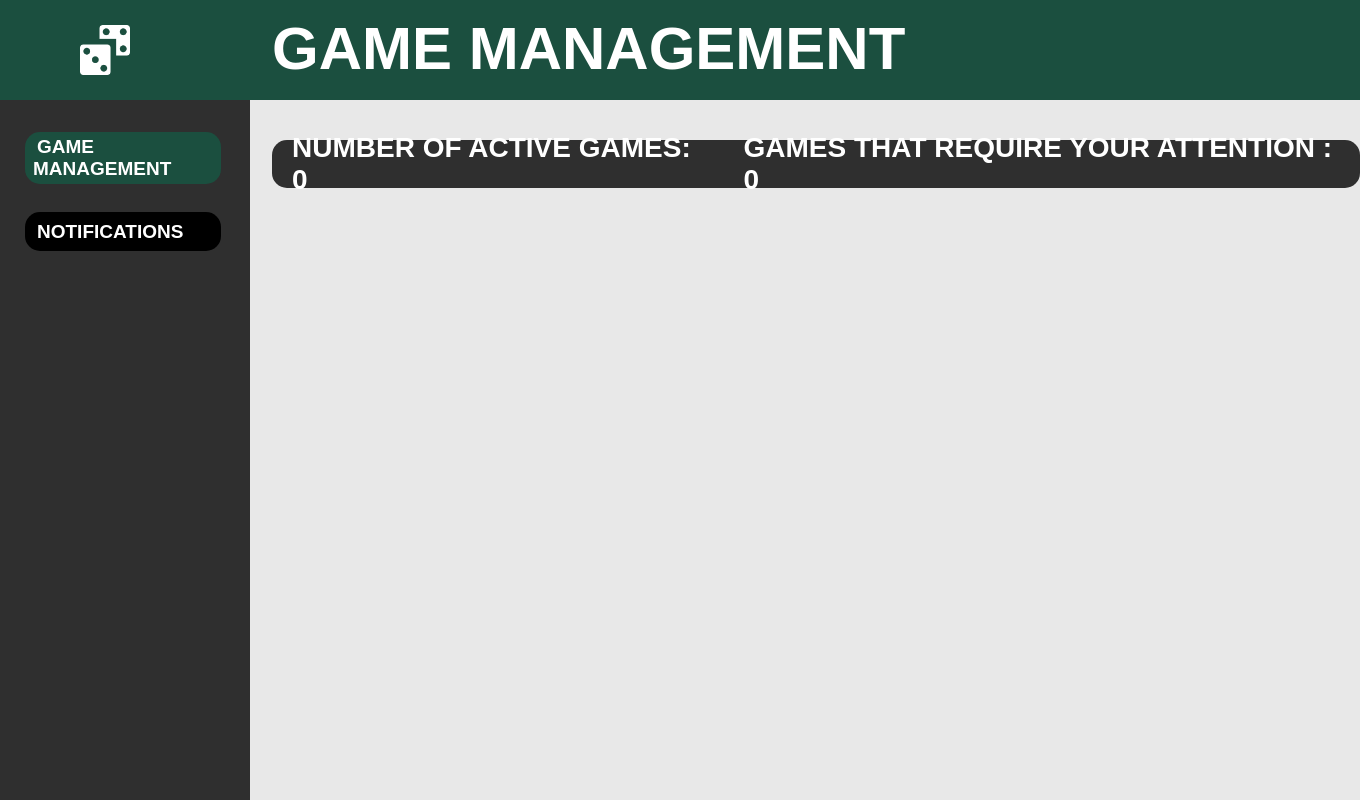
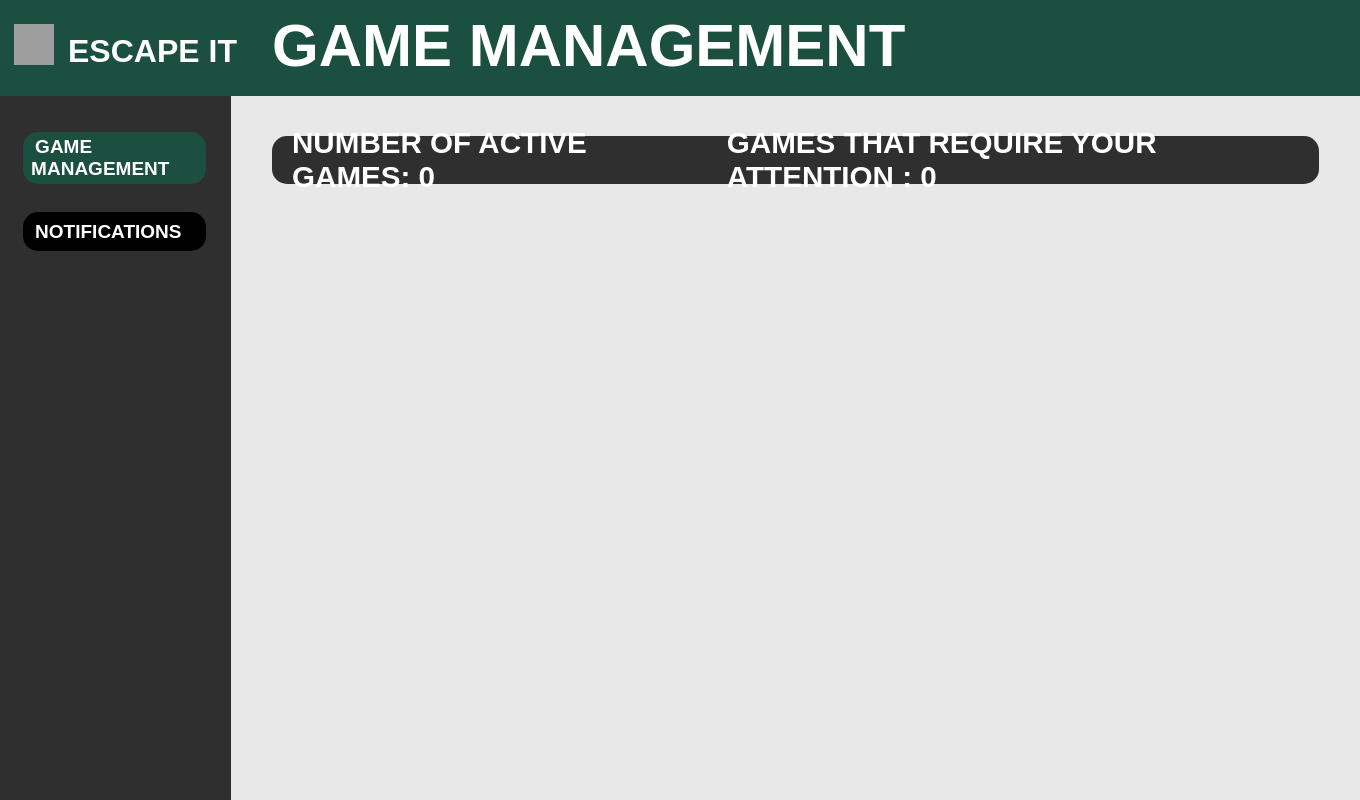
Before and after one commit to eryk-poradecki/TP_Escape_IT, a Django app: page / in a window 1360 px wide. Run offline with Django 4.2, Linux system fonts and the light colour scheme; data that the repository does not hold is empty; some web fonts are replaced; grey boxes are pictures that could not be loaded.

Commit message:
final css fixes

```diff
--- a/Escape_IT/game_master/static/css/navbar-style.css
+++ b/Escape_IT/game_master/static/css/navbar-style.css
@@ -5,7 +5,7 @@
     list-style-type: none;
     margin: 0;
     padding: 0;
-    width: 250px; /* Adjust the width as needed */
+    width: 17vw; /* Adjust the width as needed */
     height: auto; /* Set the height to 100% */
     background-color: #2F2F2F;
     position: fixed;
--- a/Escape_IT/game_master/static/css/style.css
+++ b/Escape_IT/game_master/static/css/style.css
@@ -14,28 +14,25 @@ body {
   display: flex;
   flex-direction: column;
   align-items: center;
-  margin-left: 18%;
-  margin-right: 4%;
-  width: auto;
+  margin-left: 20vw;
+  margin-right: 2vw;
 }
 
 .active-games {
-  margin-top: 140px;
-  width: auto;
-  min-width: 136vh;
+  margin-top: 17vh;
+  width: 77vw;
   height: 6vh;
   display: flex;
   justify-content: space-between;
   align-items: center;
   background-color: #2f2f2f;
   border-radius: 15px;
-  margin-left: 5%;
   margin-bottom: 4vh;
 }
 
 .active-games p{
   color: white;
-  font-size: 28px;
+  font-size: 3.7vh;
   font-weight: 700;
   text-transform: uppercase;
   padding: 20px;
@@ -46,11 +43,10 @@ body {
   display: grid;
   grid-template-columns: 1fr 1fr;
   grid-template-rows: 1fr 1fr;
-  grid-column-gap: 4%;
-  row-gap: 10%;
+  grid-column-gap: 3vw;
+  row-gap: 5vh;
   place-items: center;
-  width: 90%;
-  margin-right: 5%;
+  /* margin-left: 4vw; */
 }
 
 .room{
@@ -59,7 +55,7 @@ body {
   box-shadow: 0px 5px 15px 0px rgba(0, 0, 0, 0.25);
   border-radius: 25px;
   height: 27vh;
-  width: 65.5vh;
+  width: 37vw;
   place-items: center;
   display: grid;
   justify-content: center;
@@ -76,12 +72,12 @@ body {
 }
 
 .notification-room{
-  background-color: rgba(232, 83, 36, 0.8);
+  background-color: #e85324cc;
 }
 
 .photo{
   border-radius: 18px;
-  width: 34vh;
+  width: 19vw;
   height: 22vh;
   display: flex;
   align-items: center;
@@ -101,7 +97,7 @@ body {
 }
 
 .room-text{
-  font-size: 110%;
+  font-size: 2vh;
   align-items: center;
   justify-content: center;
   text-transform: uppercase;
@@ -128,6 +124,7 @@ body {
   justify-content: center;
   font-weight: 800;
   padding: 0 0 5% 0;
+  font-size: 2.5vh;
 }
 
 .room-panel-button-inactive{
@@ -142,6 +139,7 @@ body {
   justify-content: center;
   font-weight: 800;
   padding: 0 0 5% 0;
+  font-size: 2.5vh;
 }
 
 .room-panel-button-notification{
@@ -156,6 +154,7 @@ body {
   justify-content: center;
   font-weight: 800;
   padding: 0 0 5% 0;
+  font-size: 2.5vh;
 }
 
 .room a{
--- a/Escape_IT/game_master/static/css/top-bar-style.css
+++ b/Escape_IT/game_master/static/css/top-bar-style.css
@@ -1,28 +1,39 @@
 @import url('https://fonts.googleapis.com/css2?family=Anek+Latin:wght@100;200;300;400;500;600;700;800&display=swap');
 
 .top-bar {
-    height: 100px;
-    width: 100%;
+    height: 12vh;
+    width: 100vw;
     background-color: #1B4F3F;
     align-items: center;
-    justify-content: center;
+    display: grid;
+    grid-template-columns: 24% 80%;
     color: white;
     overflow: hidden;
     position: fixed;
 }
+.team-name{
+    display: flex;
+    /* justify-content: space-between; */
+}
 
 .logo {
     position: absolute;
-    left: 50px;
-    height: 50px;
-    width: 50px;
+    height: 2vh;
+    width: 2vw;
     top: 25%;
-    margin-left: 30px;
+    width: 3vw;
+    height: 3vw;
+    margin-left: 1vw;
+}
+
+.team-name h1{
+    height: 4vw;
+    margin-left: 5vw;
 }
 
 .page-title {
     position: relative;
-    left: 20%;
+    text-indent: -5%;
     font-size: 60px;
     font-family: 'Anek Latin', sans-serif;
     display: block;
--- a/Escape_IT/game_master/templates/game_master/top-bar.html
+++ b/Escape_IT/game_master/templates/game_master/top-bar.html
@@ -2,7 +2,11 @@
 
 <link rel="stylesheet" href="{% static 'css/top-bar-style.css' %}">
 <div class="top-bar">
-    <img src="{% static 'img/Dice.png' %}" alt="logo" class="logo"/>
+    <div class="team-name">
+        <img src="{% static 'img/dices.svgz' %}" alt="logo" class="logo"/>
+        <h1>ESCAPE IT</h1>
+    </div>
+
     <h1 class="page-title"> GAME MANAGEMENT </h1>
 
 </div>
--- a/Escape_IT/game_master/views.py
+++ b/Escape_IT/game_master/views.py
@@ -34,11 +34,19 @@ def home(request):
 
 
 def notifications(request):
+    rooms = Room.objects.all()
+    rooms_decorated = []
+    for room in rooms:
+        rooms_decorated.append({
+            'room': room,
+        })
+
     context = {
-        'rooms': Room.objects.all(),
+        'rooms': rooms_decorated,
         'active_page': 'notifications',
         'title': 'Escape IT Notifications',
         'notifications': Notification.objects.all().order_by('-date_time')[:10],
+        'current_game': Game.objects.filter(room=room).filter(start_date_time__lte=datetime.now()).filter(end_date_time__gte=datetime.now()),
     }
     return render(request, 'game_master/notifications.html', context)
 
```
Also changed, not shown: Escape_IT/game_master/static/css/notifications-style.css (+35 -12 lines), Escape_IT/game_master/static/css/room-panel-style.css (+9 -8 lines), Escape_IT/game_master/templates/game_master/notifications.html (+15 -4 lines), Escape_IT/game_master/templates/game_master/room-panel-view.html (+4 -4 lines), Escape_IT/game_master/static/img/hospital.jpg (added), Escape_IT/game_master/static/img/office.jpg (added), 2 other files.
